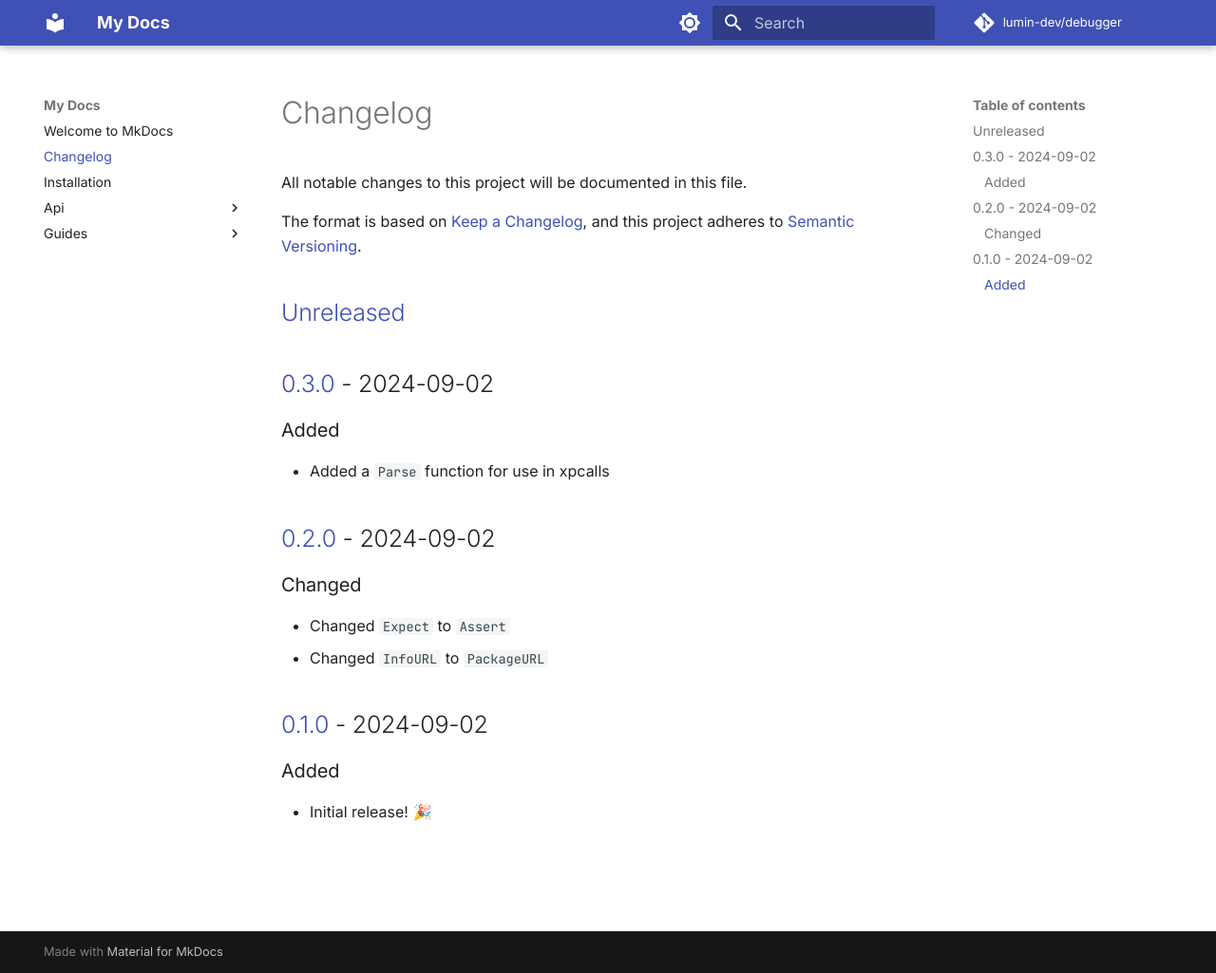
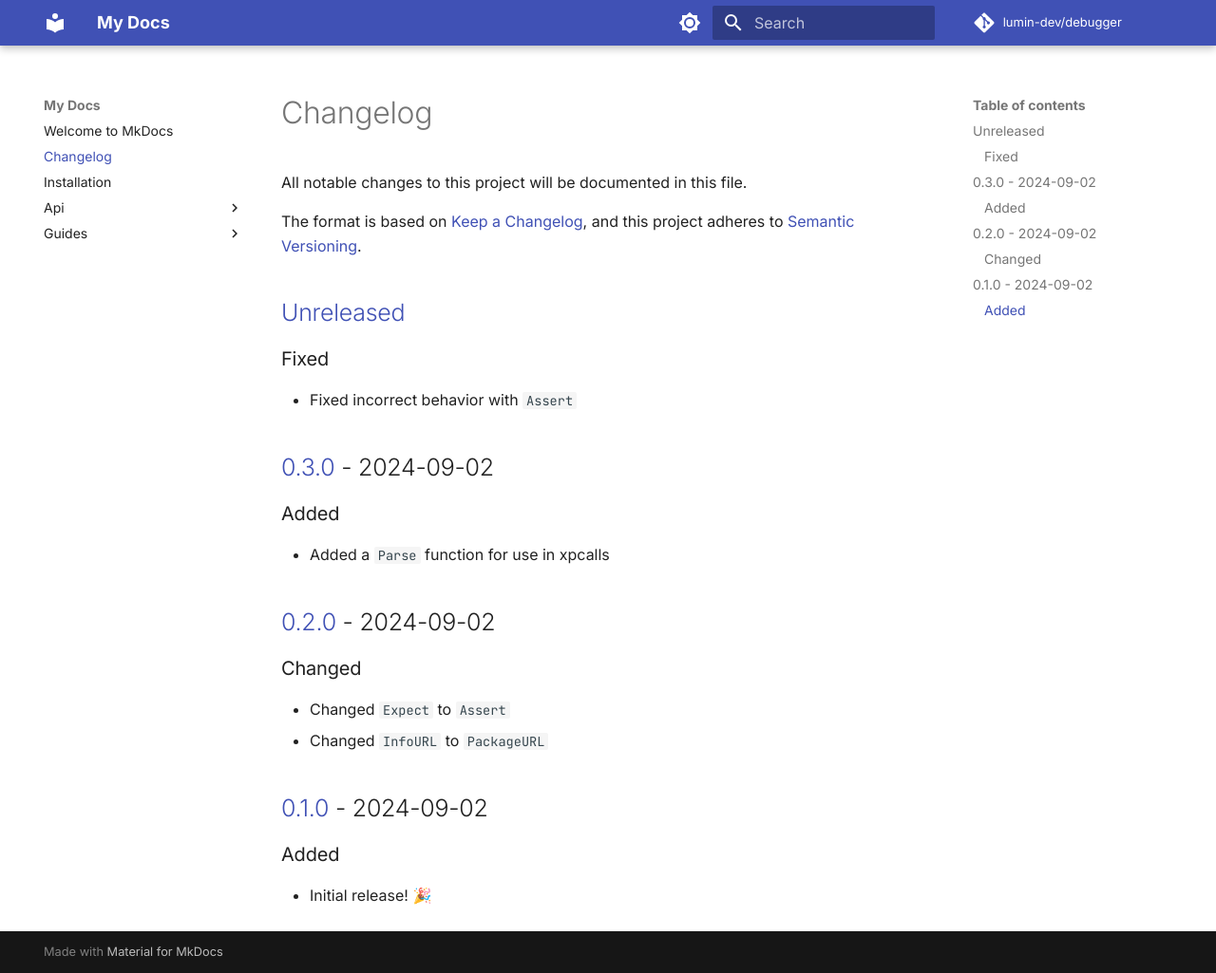
Before and after one commit to luminlabsdev/debugger, an MkDocs documentation site: the page built from docs/changelog.md, in a window 1280 px wide and 1025 px high. Shown: the whole window at 95% size. Built offline with MkDocs 1.6.1 and Material for MkDocs 9.7.7, drawn with Linux system fonts in a browser that asks for light colours; comment, search, counter and statistics services are not loaded.

Commit message:
fix assert

```diff
--- a/docs/changelog.md
+++ b/docs/changelog.md
@@ -6,6 +6,10 @@ The format is based on [Keep a Changelog](https://keepachangelog.com/en/1.1.0/),
 and this project adheres to [Semantic Versioning](https://semver.org/spec/v2.0.0.html).
 
 ## [Unreleased]
+
+### Fixed
+
+- Fixed incorrect behavior with `Assert`
 
 ## [0.3.0] - 2024-09-02
 
```
Also changed, not shown: 1 other file.
